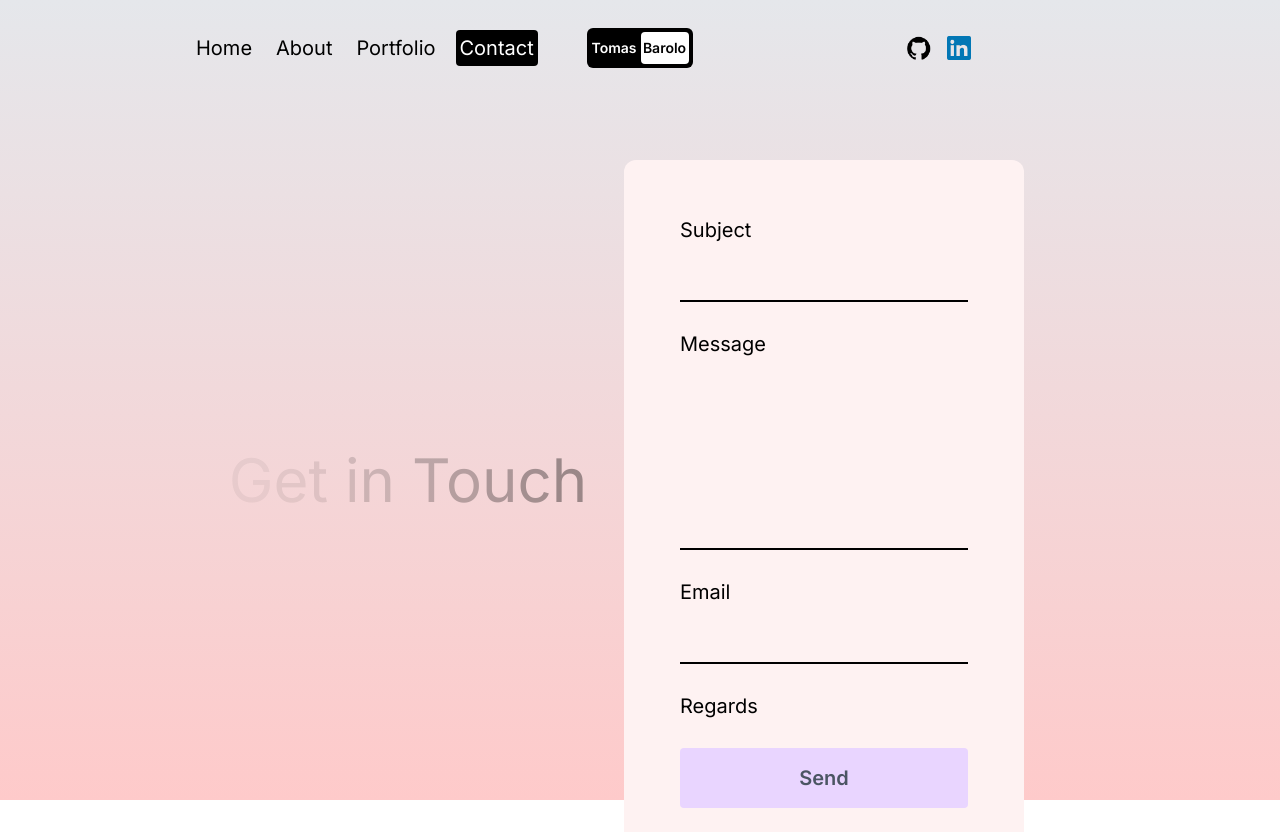
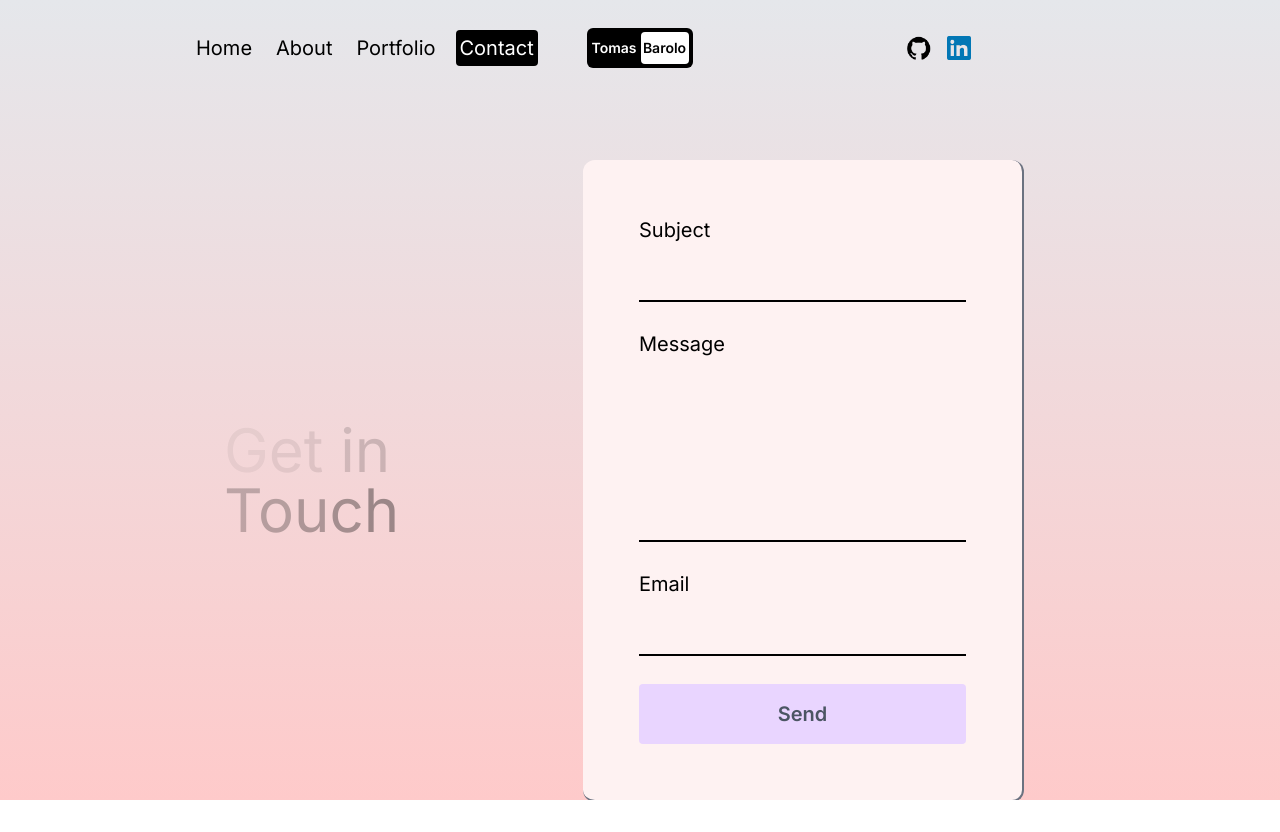
Before and after one commit to tomasba19/NextJS-Tailwind-FramerMotion, a Next.js app: page /contact in a window 1280 px wide. After the commit the page ends 800 px from the top, so only its background shows below. Built offline with nearby package versions, Linux system fonts and the light colour scheme.

Commit message:
form-overflowfix

```diff
--- a/src/app/contact/page.jsx
+++ b/src/app/contact/page.jsx
@@ -39,12 +39,12 @@ const ContactPage = () => {
 
   return (
     <motion.div
-      className="h-full"
+      className="h-full overflow-auto"
       initial={{ y: "-200vh" }}
       animate={{ y: "0%" }}
       transition={{ duration: 1 }}
     >
-      <div className="h-full overflow-scroll flex flex-col lg:flex-row px-4 sm:px-8 sm:m-8 md:px-12 lg:px-20 xl:px-48">
+      <div className="h-full flex flex-col lg:flex-row px-4 sm:px-8 sm:m-8 md:px-12 lg:px-20 xl:px-48">
         {/* TEXT CONTAINER */}
         <div className="h-1/2 lg:h-full lg:w-1/2 flex items-center justify-center text-6xl">
           <div>
@@ -68,7 +68,7 @@ const ContactPage = () => {
         <form
           onSubmit={sendEmail}
           ref={form}
-          className="h-full lg:h-full lg:w-1/2 bg-red-50 rounded-xl text-xl flex flex-col gap-7 justify-center p-14 max-h-sm m-8"
+          className="h-3/4 lg:box-content lg:h-3/4 lg:w-1/2 bg-red-50 rounded-xl text-xl flex flex-col gap-7 justify-center p-14 m-8 border-b-2 border-b-gray-500 border-r-2 border-r-gray-500"
         >
           <span>Subject</span>
           <input
@@ -88,7 +88,6 @@ const ContactPage = () => {
             type="text"
             className="bg-transparent border-b-2 border-b-black outline-none"
           />
-          <span>Regards</span>
           <button className="bg-purple-200 rounded font-semibold text-gray-600 p-4">
             Send
           </button>
```
